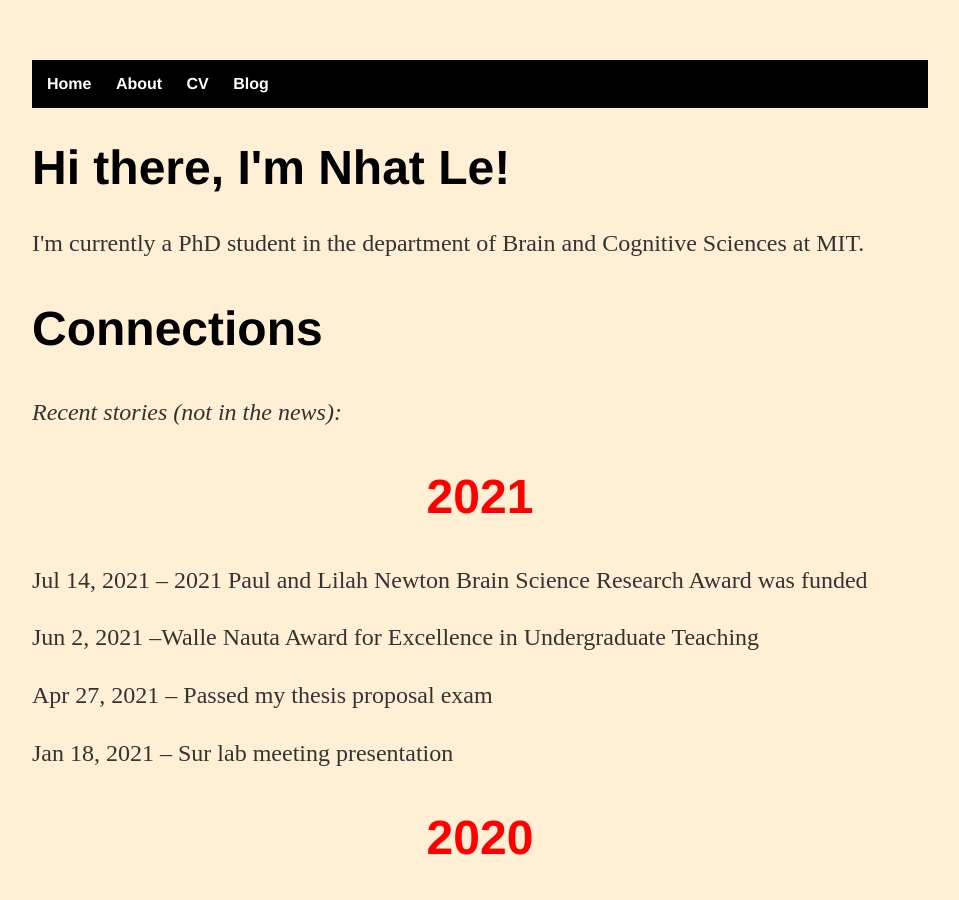
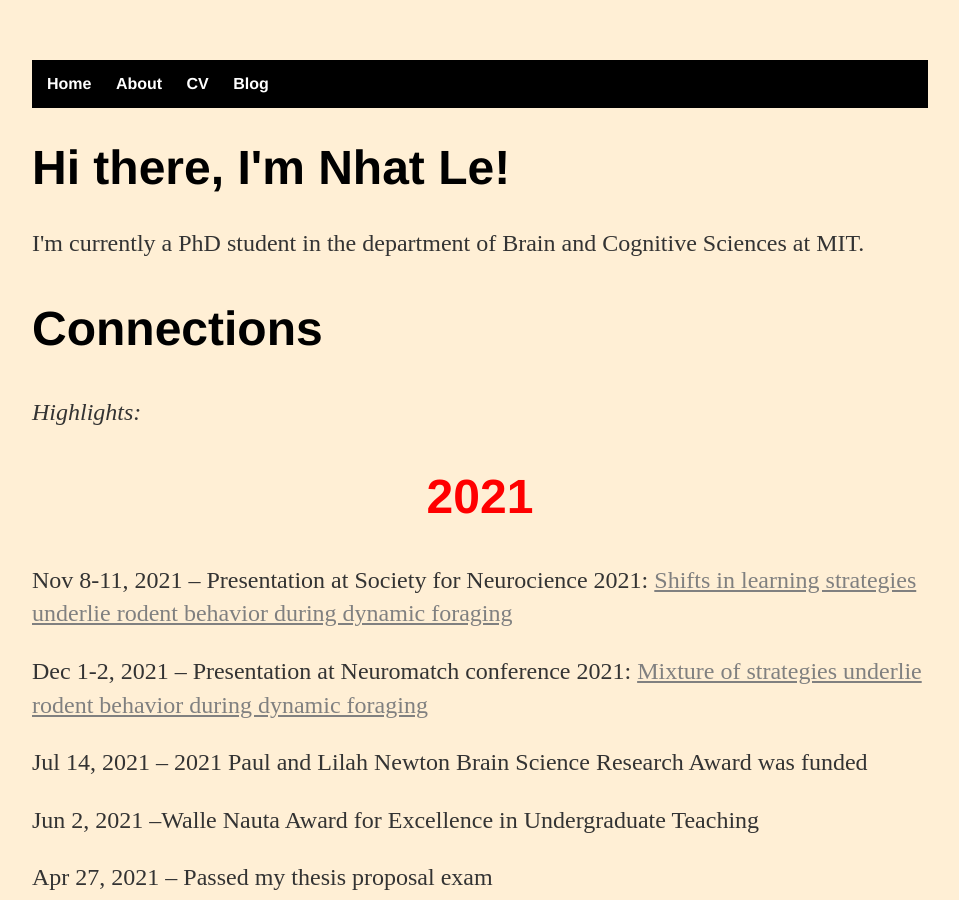
Before and after one commit to nhat-le/nhat-le.github.io, a Jekyll site: the page built from index.html, in a window 1280 px wide and 900 px high. Shown: the whole window, without its empty margins (160-1119 px from the left). Built offline with Jekyll 4.4.1, drawn with Linux system fonts in a browser that asks for light colours.

```diff
--- a/_layouts/default.html
+++ b/_layouts/default.html
@@ -10,7 +10,7 @@
 	    		<ul>
 	        		<li><a class="bar" href="/">Home</a></li>
 		        	<li><a class="bar" href="/about">About</a></li>
-	        		<li><a class="bar" href="/cv/NhatLeCV_BMM.pdf">CV</a></li>
+	        		<li><a class="bar" href="/cv/NhatLe_resume_Dec2021.pdf">CV</a></li>
 	        		<li><a class="bar" href="/blog">Blog</a></li>
 	    		</ul>
 			</nav>
@@ -21,9 +21,9 @@
 			</div><!-- /.container -->
 			<footer>
 	    		<ul>
-	        		<li><a href="mailto:nmle@mit.edu" target="_blank"><img src='./images/mail_icon.png' alt="Email" title="Email" width="30" height="30"></a></li>
-	        		<li><a href="https://github.com/nhat-le" target="_blank"><img src='./images/github_icon.png' alt="github" title="Github" width="30" height="30"></a></li>
-                                <li><a class="btn btn-rss" href="/feed.xml" target="_blank"><img src='./images/rss_icon.png' alt="RSS" title="RSS feed" width="30" height="30"></a></li>
+	        		<li><a href="mailto:nmle@mit.edu" target="_blank"><img src='/images/mail_icon.png' alt="Email" title="Email" width="30" height="30"></a></li>
+	        		<li><a href="https://github.com/nhat-le" target="_blank"><img src='/images/github_icon.png' alt="github" title="Github" width="30" height="30"></a></li>
+                                <li><a class="btn btn-rss" href="/feed.xml" target="_blank"><img src='/images/rss_icon.png' alt="RSS" title="RSS feed" width="30" height="30"></a></li>
 
 				</ul>
 			</footer>
--- a/blog/atom.xml
+++ b/blog/atom.xml
@@ -1,5 +1,5 @@
 ---
-layout: feed
+layout: post
 ---
 <?xml version="1.0" encoding="utf-8"?>
 <feed xmlns="http://www.w3.org/2005/Atom">
--- a/index.html
+++ b/index.html
@@ -12,10 +12,14 @@ title: Nhat Le, PhD student
 
 
 	<div class="entry-content">
-		<p><em>Recent stories (not in the news):</em></p>
+		<p><em>Highlights:</em></p>
 
 
 <h1 style="text-align: center;"><span style="color: #ff0000;"><strong>2021</strong></span></h1>
+<p> Nov 8-11, 2021 &#8211; Presentation at Society for Neurocience 2021: <a href="files/sfn2021_abstract_submitted.pdf">
+	Shifts in learning strategies underlie rodent behavior during dynamic foraging </a> </p>
+<p> Dec 1-2, 2021 &#8211; Presentation at Neuromatch conference 2021: <a href="https://youtu.be/0S8wYP0lJag">
+	Mixture of strategies underlie rodent behavior during dynamic foraging </a> </p>
 <p> Jul 14, 2021 &#8211; 2021 Paul and Lilah Newton Brain Science Research Award was funded </p>
 <p> Jun 2, 2021 &#8211;Walle Nauta Award for Excellence in Undergraduate Teaching</p>
 <p> Apr 27, 2021 &#8211; Passed my thesis proposal exam </p>
```
Also changed, not shown: _posts/2022-01-24-journal-feeds.md (added, +61 -0 lines), 2 other files.
